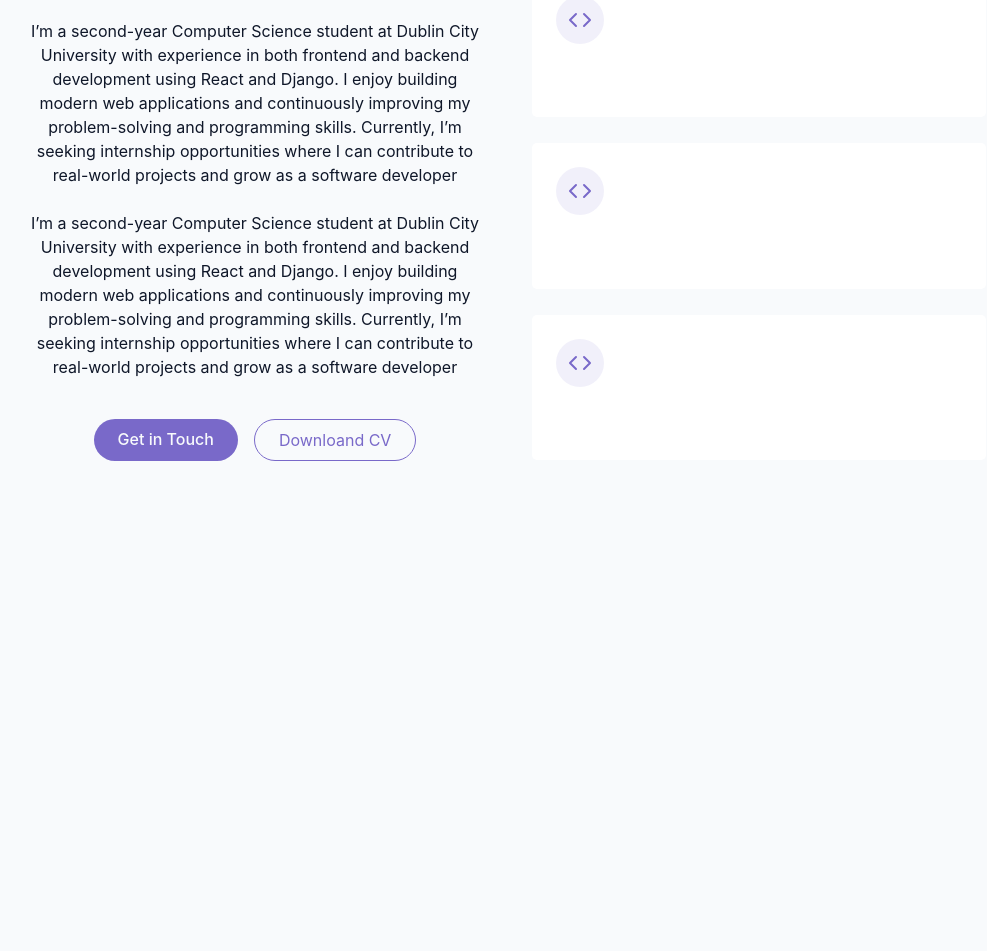
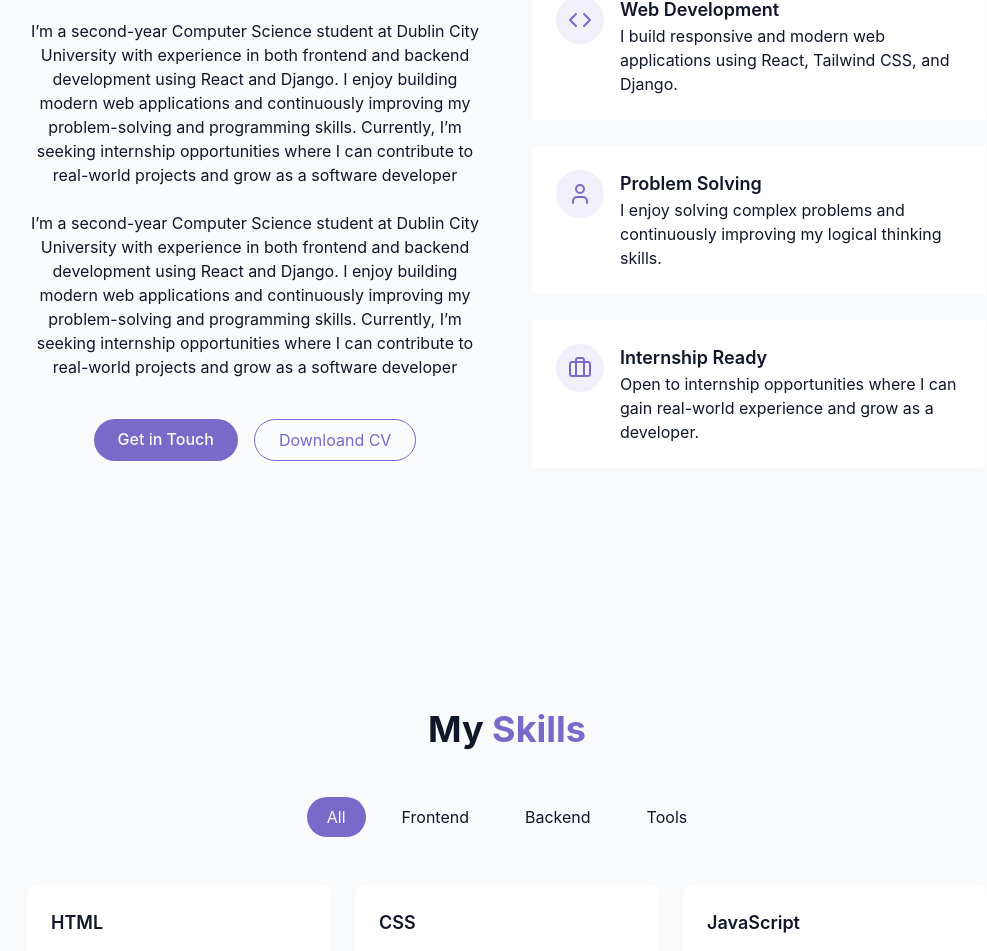
Before and after one commit to bohdankukuruza/portfolio, a React (Vite) app: page / in a window 1280 px wide. Shown: the part 1013-1964 px from the top of the page, without its empty margins (133-1120 px from the left). Before the commit the page ends 1618 px from the top, so only its background shows below. Built offline with nearby package versions, Linux system fonts and the light colour scheme.

Commit message:
Add SkillsSection component and integrate it into Home page; update AboutSection with new icons and descriptions

```diff
--- a/src/components/AboutSection.jsx
+++ b/src/components/AboutSection.jsx
@@ -1,4 +1,4 @@
-import { Code } from "lucide-react";
+import { Briefcase, Code, User } from "lucide-react";
 
 export const AboutSection = () => {
     return (
@@ -43,14 +43,11 @@
                             <div className="p-3 rounded-full bg-primary/10">
                                 <Code className="h-6 w-6 text-primary" />
                             </div>
-                        </div>
-                    </div>
-
-
-                        <div className="gradient-border p-6 card-hover">
-                            <div className="flex items-start gap-4">
-                                <div className="p-3 rounded-full bg-primary/10">
-                                    <Code className="h-6 w-6 text-primary" />
+                                <div className="text-left">
+                                    <h4 className="font-semibold text-lg"> Web Development</h4 >
+                                    <p className="text-muted-foreground">
+                                    I build responsive and modern web applications using React, Tailwind CSS, and Django.
+                                    </p>
                                 </div>
                             </div>
                         </div>
@@ -59,19 +56,38 @@
                         <div className="gradient-border p-6 card-hover">
                             <div className="flex items-start gap-4">
                                 <div className="p-3 rounded-full bg-primary/10">
-                                    <Code className="h-6 w-6 text-primary" />
+                                    <User className="h-6 w-6 text-primary" />
                                 </div>
+                                    <div className="text-left">
+                                        <h4 className="font-semibold text-lg"> Problem Solving</h4 >
+                                        <p className="text-muted-foreground">
+                                         I enjoy solving complex problems and continuously improving my logical thinking skills.
+                                        </p>
+                                    </div>
                             </div>
                         </div>
 
-                </div>
 
+                        <div className="gradient-border p-6 card-hover">
+                            <div className="flex items-start gap-4">
+                                <div className="p-3 rounded-full bg-primary/10">
+                                    <Briefcase className="h-6 w-6 text-primary" />
+                                </div>
+
+                                  <div className="text-left">
+                                        <h4 className="font-semibold text-lg"> Internship Ready</h4 >
+                                        <p className="text-muted-foreground">
+                                        Open to internship opportunities where I can gain real-world experience and grow as a developer.
+                                        </p>
+                                    </div>
+
+                            </div>
+                        </div>
+                    </div>
                 <div>
-
-                </div>
             </div>
-
         </div>
+    </div>
 
     </section>);
 };
--- /dev/null
+++ b/src/components/SkillsSection.jsx
@@ -0,0 +1,86 @@
+import { useState } from "react";
+import { cn } from "@/lib/utils";
+
+const skills = [
+
+  // Frontend
+  { name: "HTML", level: 90, category: "frontend" },
+  { name: "CSS", level: 85, category: "frontend" },
+  { name: "JavaScript", level: 80, category: "frontend" },
+  { name: "React.js", level: 80, category: "frontend" },
+  { name: "Tailwind CSS", level: 85, category: "frontend" },
+
+  // Backend
+  { name: "Python", level: 85, category: "backend" },
+  { name: "Django", level: 80, category: "backend" },
+  { name: "REST APIs", level: 75, category: "backend" },
+  { name: "PostgreSQL", level: 70, category: "backend" },
+
+  // Tools
+  { name: "Git/GitHub", level: 85, category: "tools" },
+  { name: "Docker", level: 65, category: "tools" },
+  { name: "VS Code", level: 95, category: "tools" },
+  { name: "Figma", level: 70, category: "tools" },
+
+];
+
+const categories = ["all", "frontend", "backend", "tools"];
+
+export const SkillsSection = () => {
+  const [activeCategory, setActiveCategory] = useState("all");
+
+  const filteredSkills = skills.filter(
+    (skill) => activeCategory === "all" || skill.category === activeCategory
+  );
+  return (
+    <section id="skills" className="py-24 px-4 relative bg-secondary/30">
+      <div className="container mx-auto max-w-5xl">
+        <h2 className="text-3xl md:text-4xl font-bold mb-12 text-center">
+          My <span className="text-primary"> Skills</span>
+        </h2>
+
+        <div className="flex flex-wrap justify-center gap-4 mb-12">
+          {categories.map((category, key) => (
+            <button
+              key={key}
+              onClick={() => setActiveCategory(category)}
+              className={cn(
+                "px-5 py-2 rounded-full transition-colors duration-300 capitalize",
+                activeCategory === category
+                  ? "bg-primary text-primary-foreground"
+                  : "bg-secondary/70 text-forefround hover:bd-secondary"
+              )}
+            >
+              {category}
+            </button>
+          ))}
+        </div>
+
+        <div className="grid grid-cols-1 sm:grid-cols-2 lg:grid-cols-3 gap-6">
+          {filteredSkills.map((skill, key) => (
+            <div
+              key={key}
+              className="bg-card p-6 rounded-lg shadow-xs card-hover"
+            >
+              <div className="text-left mb-4">
+                <h3 className="font-semibold text-lg"> {skill.name}</h3>
+              </div>
+              <div className="w-full bg-secondary/50 h-2 rounded-full overflow-hidden">
+                <div
+                  className="bg-primary h-2 rounded-full origin-left animate-[grow_1.5s_ease-out]"
+                  style={{ width: skill.level + "%" }}
+                />
+              </div>
+
+              <div className="text-right mt-1">
+                <span className="text-sm text-muted-foreground">
+                  {skill.level}%
+                </span>
+              </div>
+            </div>
+          ))}
+        </div>
+      </div>
+    </section>
+  );
+};
--- a/src/pages/Home.jsx
+++ b/src/pages/Home.jsx
@@ -3,6 +3,7 @@
 import { StarBackground } from "../components/StarBackground";
 import { HeroSection } from "../components/HeroSection";
 import { AboutSection } from "../components/AboutSection";
+import { SkillsSection } from "../components/SkillsSection";
 
 export const Home = () => {
     return <div className="min-h-screen bg-background text-foreground overflow-x-hidden">
@@ -22,6 +23,7 @@
 
         <HeroSection />
         <AboutSection />
+        <SkillsSection />
 
         </main>
 
```
